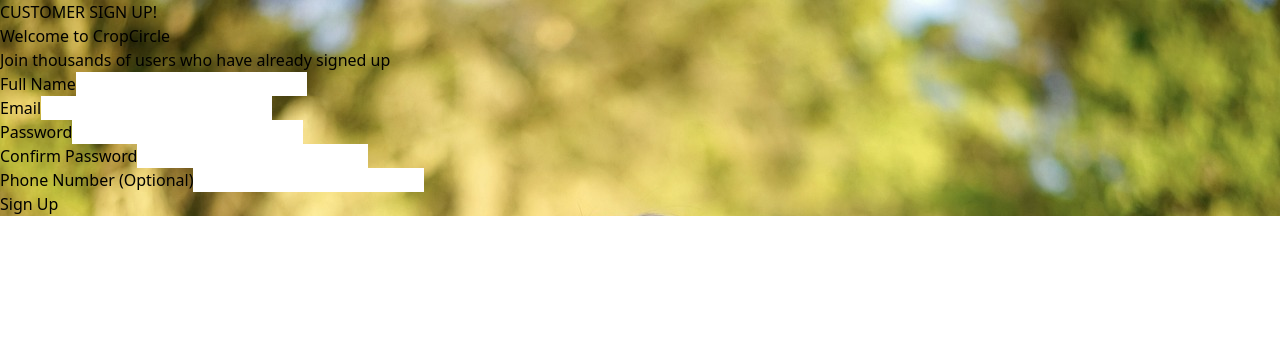
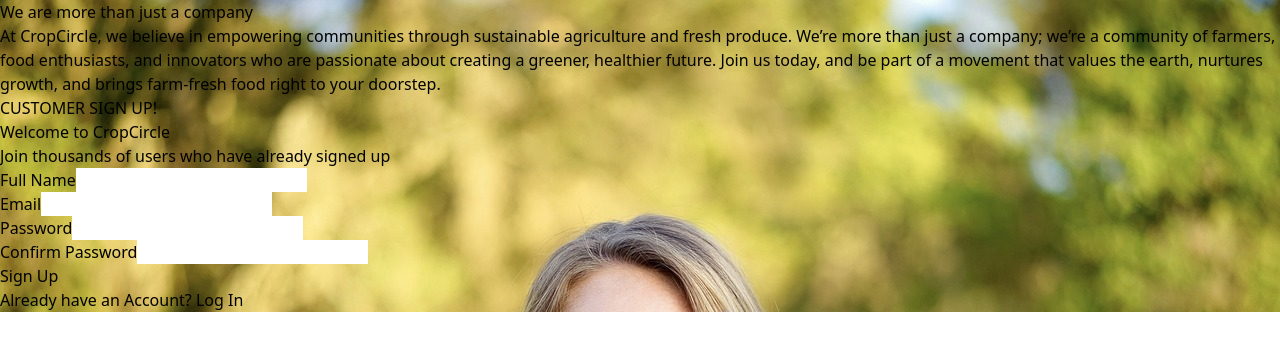
Before and after one commit to Elabs-llc/CropCircle, a React (Vite) app in the folder client/: page /customer/signup in a window 1280 px wide. Shown: the top 350 px of the page. Built offline with nearby package versions, Linux system fonts and the light colour scheme.

Commit message:
still working

```diff
--- a/client/src/auth/Customer/CustomerLogin.css
+++ /dev/null
@@ -1,4 +0,0 @@
-.form-container {
-  border-top-left-radius: 25px;
-  border-bottom-left-radius: 25px;
-}
--- a/client/src/auth/Customer/CustomerLogin.jsx
+++ b/client/src/auth/Customer/CustomerLogin.jsx
@@ -1,5 +1,4 @@
 import React, { useState } from "react";
-import "./CustomerLogin.css"; // Ensure this file contains the background image styles
 
 function CustomerLoginForm({ onLogin }) {
   const [email, setEmail] = useState("");
@@ -13,7 +12,11 @@
   };
 
   return (
-    <div className="h-screen w-full bg-cover bg-center flex items-center justify-center background-image">
+    <div
+      className="h-screen flex items-center justify-center bg-cover bg-center"
+      style={{ backgroundImage: "url('/src/assets/sign in img.jpg')" }}
+    >
+      <div className="h-screen w-full bg-cover bg-center flex items-center justify-start pl-60 ">
         <div className="max-w-md bg-white shadow-lg rounded-lg p-8 w-full px-4 md:px-8 lg:px-16">
           <h2 className="text-2xl font-semibold mb-6 text-center">
             Customer Login
@@ -54,13 +57,29 @@
                 required
               />
             </div>
+
+            {/* Footer Links  */}
+            <p className="mt-4 justify-end text-center text-gray-600">
+              New to CropCirle?{" "}
+              <a href="/customer/SignUp" className="text-green-600 ">
+                Sign Up
+              </a>
+            </p>
             <button
               type="submit"
               className="w-full py-2 px-4 bg-green-600 text-white rounded-md font-semibold hover:bg-green-700 transition duration-150 ease-in-out"
             >
               Login
             </button>
+            <a
+              href="/customer/forgot-password"
+              className=" text-center text-gray-600"
+            >
+              {" "}
+              forgot password?
+            </a>
           </form>
+        </div>
       </div>
     </div>
   );
--- a/client/src/auth/Customer/CustomerSignUp.jsx
+++ b/client/src/auth/Customer/CustomerSignUp.jsx
@@ -1,5 +1,5 @@
 import React, { useState } from "react";
-import "./CustomerLogin.css"; // Add any custom styles here if needed
+// Add any custom styles here if needed
 
 const CustomerSignUp = () => {
   const [formData, setFormData] = useState({
@@ -52,8 +52,26 @@
       className="h-screen flex items-center justify-center bg-cover bg-center"
       style={{ backgroundImage: "url('/src/assets/bg-img.jpg')" }}
     >
-      <div className=" pr-12 flex justify-end items-center h-full w-full bg-black bg-opacity-50">
-        <div className="w-full max-w-md p-8 bg-white shadow-lg rounded-l -3xl form-container">
+      <div className=" pr-12 flex justify-end items-center h-screen w-full bg-black bg-opacity-50">
+        <div className=" text-5xl font-extrabold text-white text-lg pl-12 md:mx-6 md:p-12 items-center justify-center">
+          <h4 className="bg-clip-text text-transparent bg-gradient-to-r from-green-500 to-green-700">
+            We are more than just a company
+          </h4>
+          <p className="font-sans text-2xl font-semibold  list-none text-justify mt-6 ">
+            At CropCircle, we believe in empowering communities through
+            sustainable agriculture and fresh produce. We’re more than just a
+            company; we’re a community of farmers, food enthusiasts, and
+            innovators who are passionate about creating a greener, healthier
+            future. Join us today, and be part of a movement that values the
+            earth, nurtures growth, and brings farm-fresh food right to your
+            doorstep.
+            {/* <li>Lorem ipsum dolor sit amet consectetur</li>
+            <li>Lorem ipsum dolor sit amet</li>
+            <li>Lorem ipsum dolor sit amet</li>
+            <li>Lorem ipsum dolor sit amet</li> */}
+          </p>
+        </div>
+        <div className="w-full max-w-lg p-8 bg-white shadow-lg rounded-l -3xl form-container  md:mx-6 md:p-12">
           <h2 className="text-2xl font-bold text-center text-green-600 mb-4">
             CUSTOMER SIGN UP!
           </h2>
@@ -132,7 +150,7 @@
               )}
             </div>
 
-            <div>
+            {/* <div>
               <label className="block text-sm font-medium text-gray-700">
                 Phone Number (Optional)
               </label>
@@ -143,7 +161,7 @@
                 onChange={handleChange}
                 className="mt-1 block w-full p-2 border border-gray-300 rounded-md"
               />
-            </div>
+            </div> */}
 
             <button
               type="submit"
@@ -152,6 +170,14 @@
               Sign Up
             </button>
           </form>
+
+          {/* Footer Links  */}
+          <p className="mt-4 text-center text-gray-600">
+            Already have an Account?{" "}
+            <a href="/customer/login" className="text-green-600 ">
+              Log In
+            </a>
+          </p>
 
           {otpSent && (
             <div className="text-center text-green-500 mt-4">
```
Also changed, not shown: 2 other files (tests, documents, lock files or other folders). Lines whose indentation alone changed are shown as unchanged.
